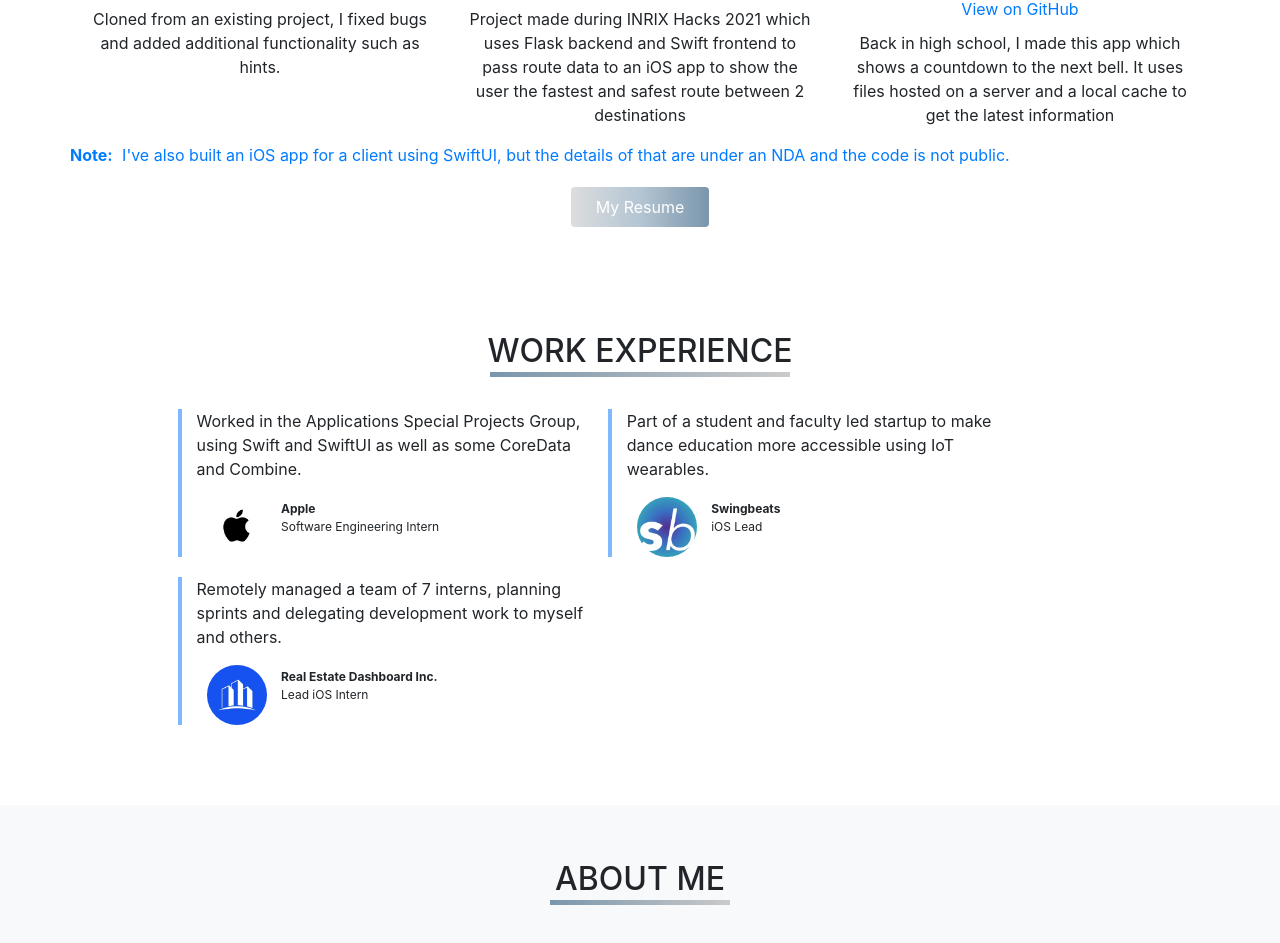
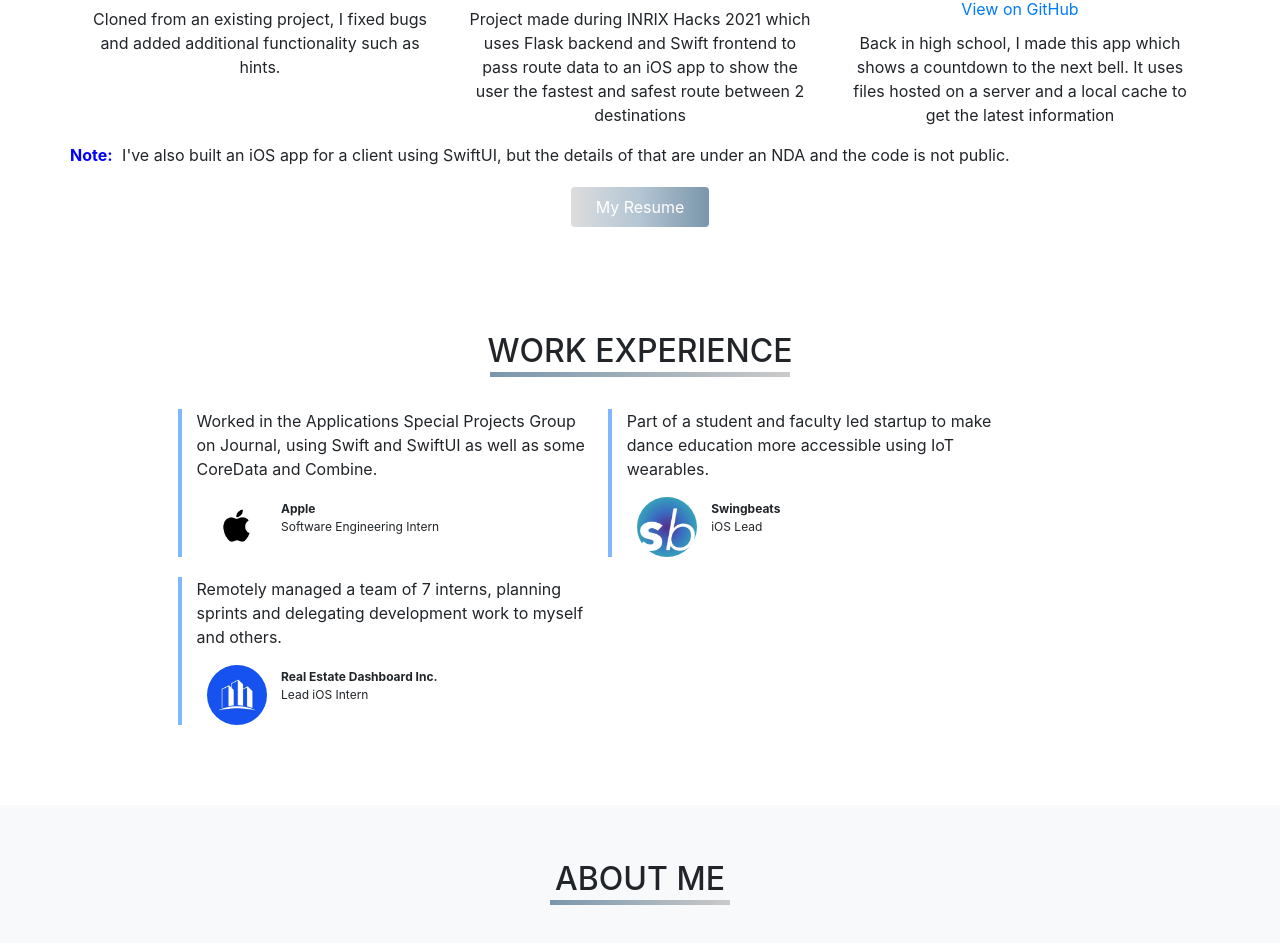
Before and after one commit to gryder8/Portfolio-Website, a Svelte app: page / in a window 1280 px wide. Shown: the part 1408-2351 px from the top of the page. Built offline with nearby package versions, Linux system fonts and the light colour scheme; grey boxes are pictures that could not be loaded.

Commit message:
New resume and Apple experience description for the announcement of the Journal app

```diff
--- a/src/Components/Projects/Projects.svelte
+++ b/src/Components/Projects/Projects.svelte
@@ -26,7 +26,7 @@
                 </div>
             {/each}
             <div>
-                <a href="#0" class="note note-leading">Note:</a> <a href="#0" class="note note-trailing"> {NOTE}</a>
+                <a class="note note-leading">Note:</a> <a class="note note-trailing"> {NOTE}</a>
             </div>
         </div>
 
@@ -45,6 +45,7 @@
 
     .note-leading {
         font-weight: bold;
+        color: blue;
     }
 
     .note-trailing {
--- a/src/Data/data.js
+++ b/src/Data/data.js
@@ -77,7 +77,7 @@ const EXPERIENCE_DATA = {
     EXPERIENCE_LIST: [
         {
             DESCRIPTION:
-                "Worked in the Applications Special Projects Group, using Swift and SwiftUI as well as some CoreData and Combine.",
+                "Worked in the Applications Special Projects Group on Journal, using Swift and SwiftUI as well as some CoreData and Combine.",
             IMAGE_URL: "images/apple-logo.jpeg",
             NAME: "Apple",
             DESIGNATION: "Software Engineering Intern"
```
Also changed, not shown: 1 other file (tests, documents, lock files or other folders).
